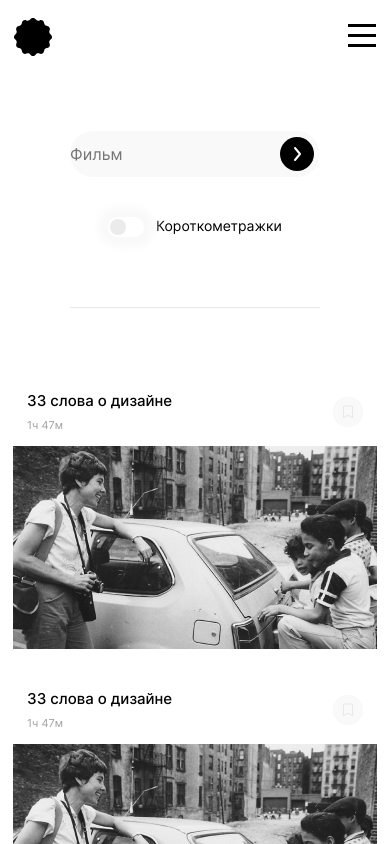
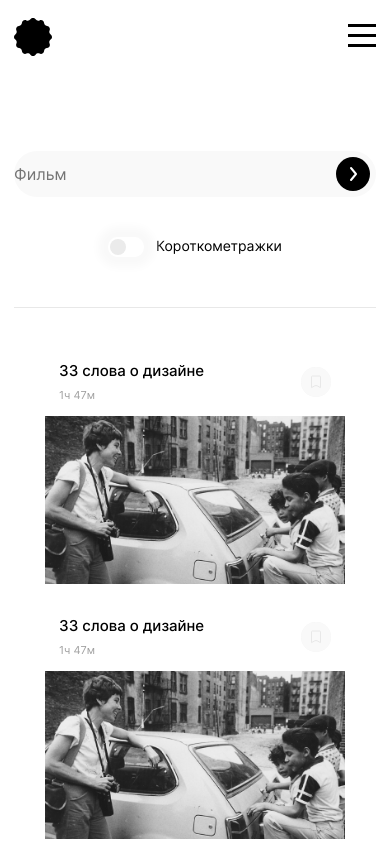
Before and after one commit to PolinaAndreyanova/movies-explorer-frontend, a React (Create React App) app: page /movies in a window 390 px wide. Shown: the top 844 px of the page. Built offline with nearby package versions, Linux system fonts and the light colour scheme.

Commit message:
feat: сделать страницы с поиском по фильмам и с сохранёнными карточками фильмов адаптивными

```diff
--- a/src/components/AboutMe/AboutMe.js
+++ b/src/components/AboutMe/AboutMe.js
@@ -4,14 +4,14 @@ import aboutMeImagePath from '../../images/about-me-image.jpg';
 
 function AboutMe() {
   return(
-    <section className='about-me'>
+    <section id='about-me' className='about-me'>
       <h1 className='about-me__header'>Студент</h1>
       <img className='about-me__image' alt='Фотография' src={aboutMeImagePath}/>
       <h2 className='about-me__name'>Полина</h2>
       <p className='about-me__status'>Фронтенд-разработчик, 18 лет</p>
       <p className='about-me__description'>Я родилась и живу в Казани,
        учусь на факультете компьютерных технологий и защиты информации КАИ.</p>
-      <a href='https://github.com/PolinaAndreyanova' className='about-me__github'>Github</a>
+      <a href='https://github.com/PolinaAndreyanova' className='about-me__github' rel="noreferrer" target="_blank">Github</a>
     </section>
   );
 }
--- a/src/components/AboutProject/AboutProject.js
+++ b/src/components/AboutProject/AboutProject.js
@@ -2,7 +2,7 @@ import './AboutProject.css';
 
 function AboutProject() {
   return (
-    <section className='about-project'>
+    <section id='about-project' className='about-project'>
       <h1 className='about-project__header'>О проекте</h1>
       <div className='about-project__two-columns'>
         <div className='about-project__info'>
--- a/src/components/FilterCheckbox/FilterCheckbox.css
+++ b/src/components/FilterCheckbox/FilterCheckbox.css
@@ -1,5 +1,4 @@
 .filter-checkbox {
-  /* padding: 0 auto 70px; */
   margin: 0 70px;
   display: flex;
   justify-content: center;
@@ -49,3 +48,16 @@
   font-size: 14px;
   line-height: 18px;
 }
+
+@media screen and (max-width: 1024px) {
+  .filter-checkbox {
+    margin: 0 30px;
+    padding-bottom: 50px;
+  }
+}
+
+@media screen and (max-width: 630px) {
+  .filter-checkbox {
+    margin: 0 14px;
+  }
+}
--- a/src/components/Footer/Footer.js
+++ b/src/components/Footer/Footer.js
@@ -7,8 +7,8 @@ function Footer() {
       <div className='footer__copyright'>
         <p className='footer__date'>&copy; 2023</p>
         <div className='footer__links'>
-          <a className='footer__link' href='https://practicum.yandex.ru/'>Яндекс.Практикум</a>
-          <a className='footer__link' href='https://github.com/'>Github</a>
+          <a className='footer__link' href='https://practicum.yandex.ru/' rel="noreferrer" target="_blank">Яндекс.Практикум</a>
+          <a className='footer__link' href='https://github.com/' rel="noreferrer" target="_blank">Github</a>
         </div>
       </div>
     </footer>
--- a/src/components/MoviesCard/MoviesCard.css
+++ b/src/components/MoviesCard/MoviesCard.css
@@ -45,3 +45,25 @@
   height: 203px;
   margin: 14px 0 0;
 }
+
+@media screen and (max-width: 1024px) {
+  .movies-card {
+    width: 339px;
+  }
+
+  .movies-card__image {
+    width: 339px;
+    height: 190px;
+  }
+}
+
+@media screen and (max-width: 630px) {
+  .movies-card {
+    width: 300px;
+  }
+
+  .movies-card__image {
+    width: 300px;
+    height: 168px;
+  }
+}
--- a/src/components/MoviesCardList/MoviesCardList.css
+++ b/src/components/MoviesCardList/MoviesCardList.css
@@ -1,5 +1,5 @@
 .movies-card-list {
-  padding: 70px 70px 80px;
+  padding: 70px 70px 30px;
   display: grid;
   grid-template-columns: repeat(auto-fit, 364px);
   gap: 24px;
@@ -7,7 +7,8 @@
 }
 
 .movies-card-list__button {
-  margin: 50px auto 0;
+  display: block;
+  margin: 50px auto 80px;
   border: none;
   padding: 0;
   width: 320px;
@@ -26,3 +27,19 @@
 .movies-card-list__button:hover {
   opacity: 0.8;
 }
+
+@media screen and (max-width: 1024px) {
+  .movies-card-list {
+    padding: 70px 30px 30px;
+    grid-template-columns: repeat(auto-fit, 339px);
+    gap: 30px;
+  }
+}
+
+@media screen and (max-width: 630px) {
+  .movies-card-list {
+    padding: 40px 10px 30px;
+    grid-template-columns: repeat(auto-fit, 300px);
+    gap: 16px;
+  }
+}
--- a/src/components/MoviesCardList/MoviesCardList.js
+++ b/src/components/MoviesCardList/MoviesCardList.js
@@ -2,7 +2,8 @@ import MoviesCard from '../MoviesCard/MoviesCard';
 import './MoviesCardList.css';
 
 function MoviesCardList(props) {
-  return(
+  return (
+    <>
       <section className='movies-card-list'>
         <MoviesCard />
         <MoviesCard />
@@ -16,8 +17,9 @@ function MoviesCardList(props) {
         <MoviesCard />
         <MoviesCard />
         <MoviesCard />
+      </section>
       <button type='button' className='movies-card-list__button'>Ещё</button>
-    </section>
+    </>
   );
 }
 
--- a/src/components/NavTab/NavTab.js
+++ b/src/components/NavTab/NavTab.js
@@ -1,14 +1,12 @@
 import './NavTab.css';
-
-import { Link } from 'react-router-dom';
 
 function NavTab() {
   return(
     <section className='navtab'>
       <div className='navtab__links'>
-        <Link to='/' className='navtab__link'>О проекте</Link>
-        <Link to='/' className='navtab__link'>Технологии</Link>
-        <Link to='/' className='navtab__link'>Студент</Link>
+        <a href='#about-project' className='navtab__link'>О проекте</a>
+        <a href='#techs' className='navtab__link'>Технологии</a>
+        <a href='#about-me' className='navtab__link'>Студент</a>
       </div>
     </section>
   );
--- a/src/components/SearchForm/SearchForm.css
+++ b/src/components/SearchForm/SearchForm.css
@@ -33,3 +33,15 @@
 .search-form__button:hover {
   opacity: 0.8;
 }
+
+@media screen and (max-width: 1024px) {
+  .search-form {
+    padding: 80px 30px 40px;
+  }
+}
+
+@media screen and (max-width: 630px) {
+  .search-form {
+    padding: 80px 14px 40px;
+  }
+}
--- a/src/components/Techs/Techs.js
+++ b/src/components/Techs/Techs.js
@@ -2,7 +2,7 @@ import './Techs.css';
 
 function Techs() {
   return(
-    <section className='techs'>
+    <section id='techs' className='techs'>
       <h1 className='techs__header'>Технологии</h1>
       <h2 className='techs__name'>7 технологий</h2>
       <p className='techs__description'>На курсе веб-разработки мы освоили технологии,
```
Lines whose indentation alone changed are shown as unchanged.
